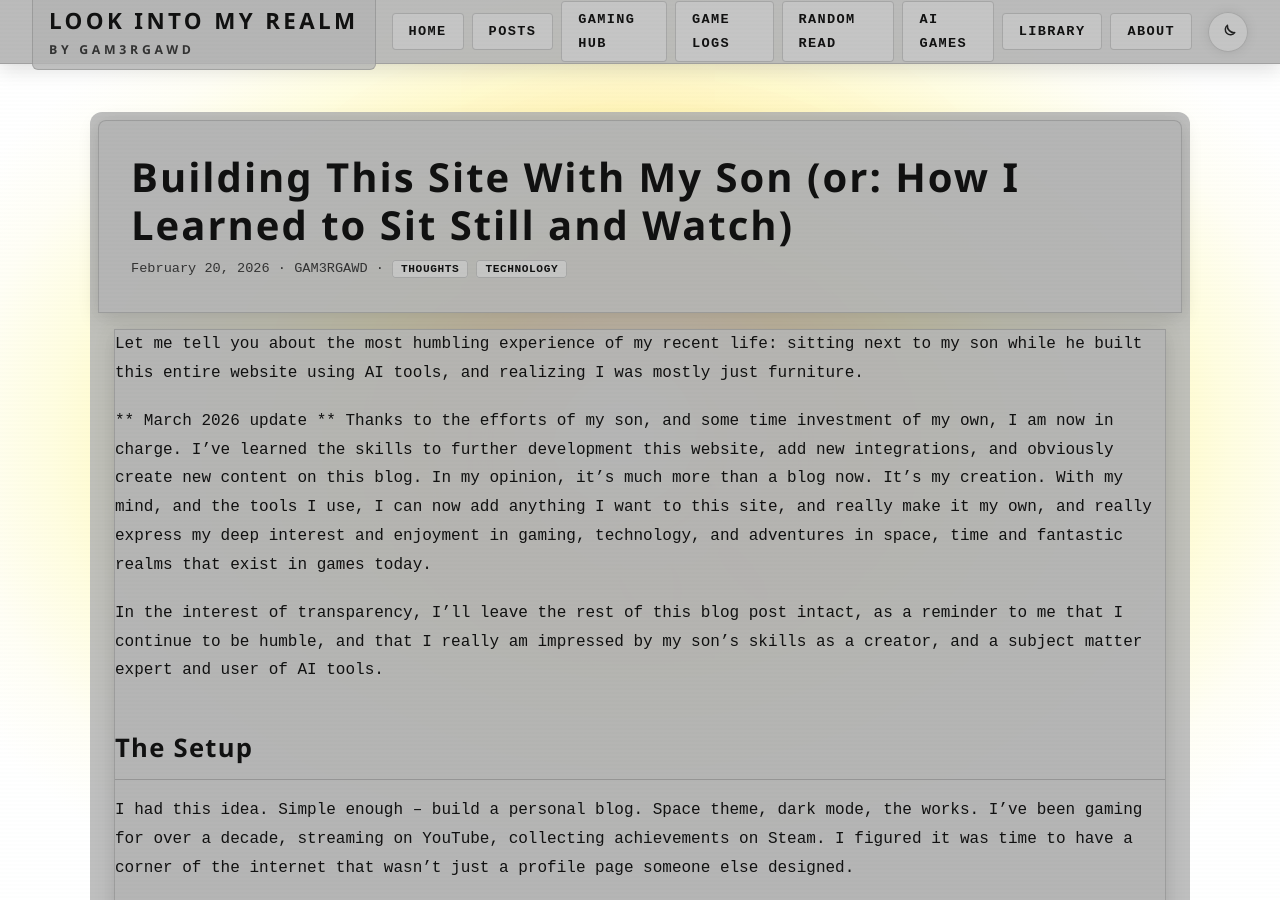
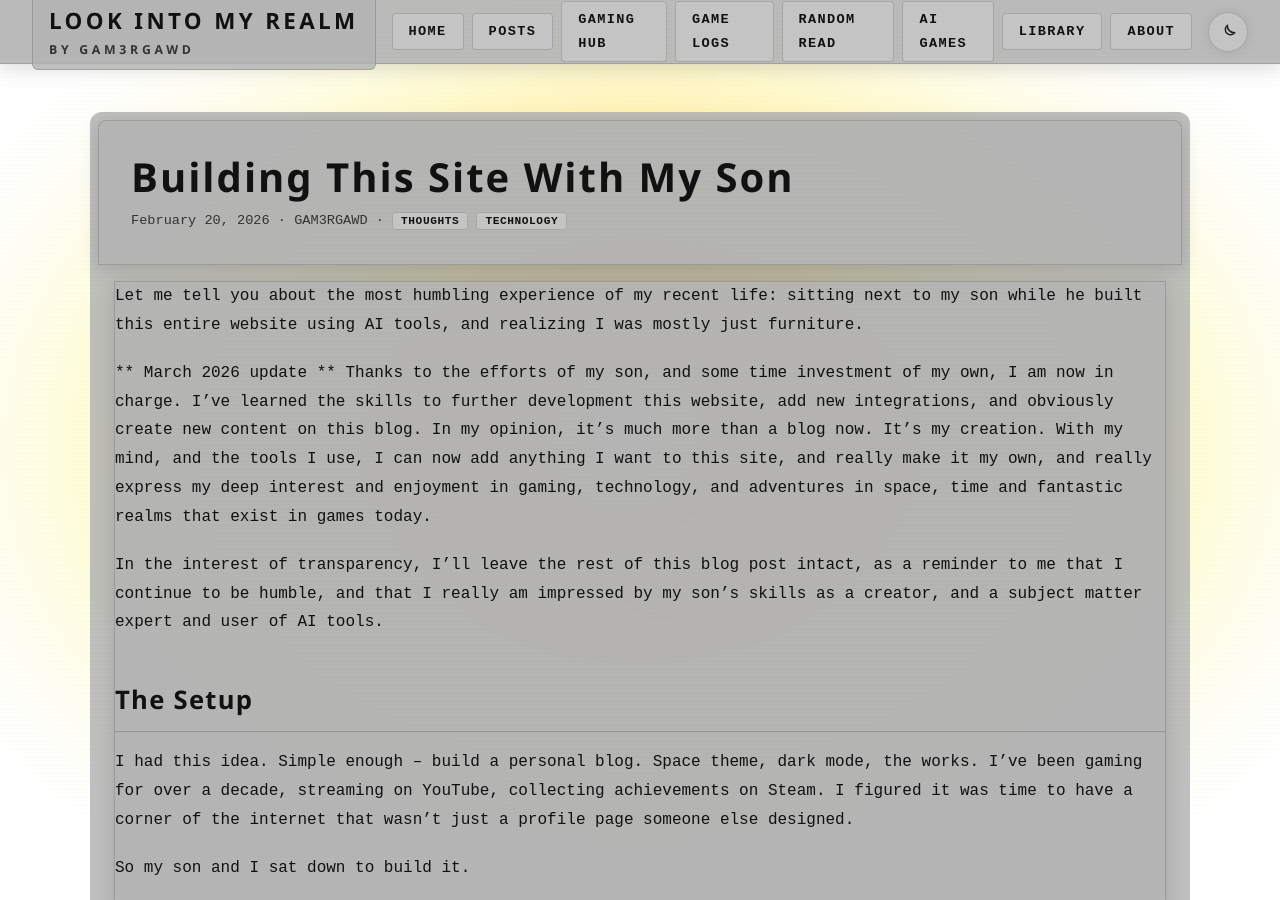
Before and after one commit to vitalnexus/blog, a Jekyll site: the page built from _posts/2026-02-20-building-this-site-with-my-son.md, in a window 1280 px wide and 900 px high. Built offline with Jekyll 4.4.1, drawn with Linux system fonts in a browser that asks for light colours.

Commit message:
fix: simplify title of blog post about building the site with my son

```diff
--- a/_posts/2026-02-20-building-this-site-with-my-son.md
+++ b/_posts/2026-02-20-building-this-site-with-my-son.md
@@ -1,6 +1,6 @@
 ---
 layout: post
-title: "Building This Site With My Son (or: How I Learned to Sit Still and Watch)"
+title: "Building This Site With My Son"
 date: 2026-02-20
 categories: [thoughts, technology]
 tags: [ai, web-development, family, frustration]
```
